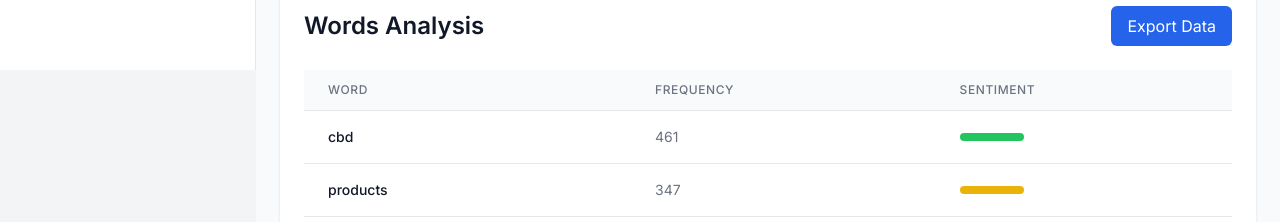
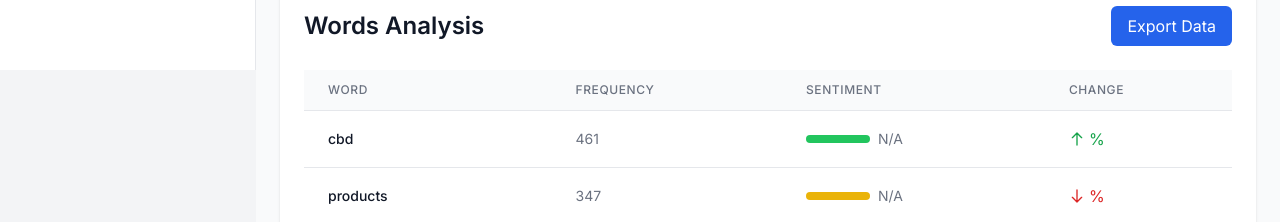
Before and after one commit to almog-gaya/aeoviewer, a Next.js app: page /dashboard in a window 1280 px wide. Shown: the part 730-952 px from the top of the page. Built offline with nearby package versions, Linux system fonts and the light colour scheme; no server answers; the database is empty.

Commit message:
Update sentiment display in dashboard to show 'N/A' for empty values and ensure sentiment values are correctly rendered in the table.

```diff
--- a/app/dashboard/page.tsx
+++ b/app/dashboard/page.tsx
@@ -109,7 +109,7 @@ export default function Dashboard() {
       .map(([word, { freq, sentiment }]) => ({
         word,
         freq,
-        sentiment: sentiment.length > 0 ? (sentiment.reduce((a, b) => a + b, 0) / sentiment.length).toFixed(2) : '',
+        sentiment: sentiment.length > 0 ? (sentiment.reduce((a, b) => a + b, 0) / sentiment.length).toFixed(2) : 'N/A',
       }))
       .sort((a, b) => b.freq - a.freq)
       .slice(0, 20);
@@ -445,9 +445,9 @@ export default function Dashboard() {
                       <th scope="col" className="px-6 py-3 text-left text-xs font-medium text-gray-500 uppercase tracking-wider">
                         Sentiment
                       </th>
-                      {/* <th scope="col" className="px-6 py-3 text-left text-xs font-medium text-gray-500 uppercase tracking-wider">
+                      <th scope="col" className="px-6 py-3 text-left text-xs font-medium text-gray-500 uppercase tracking-wider">
                         Change
-                      </th> */}
+                      </th>
                     </tr>
                   </thead>
                   <tbody className="bg-white divide-y divide-gray-200">
@@ -458,10 +458,10 @@ export default function Dashboard() {
                         <td className="px-6 py-4 whitespace-nowrap">
                           <div className="flex items-center">
                             <div className={`h-2 w-16 rounded-full ${index % 3 === 0 ? 'bg-green-500' : index % 3 === 1 ? 'bg-yellow-500' : 'bg-red-500'}`}></div>
-                            <span className="ml-2 text-sm text-gray-500">{''}</span>
+                            <span className="ml-2 text-sm text-gray-500">{word.sentiment}</span>
                           </div>
                         </td>
-                        {/* <td className="px-6 py-4 whitespace-nowrap">
+                        <td className="px-6 py-4 whitespace-nowrap">
                           <div className={`flex items-center ${index % 2 === 0 ? 'text-green-600' : 'text-red-600'}`}>
                             <svg className="w-4 h-4 mr-1" fill="none" stroke="currentColor" viewBox="0 0 24 24">
                               <path strokeLinecap="round" strokeLinejoin="round" strokeWidth="2"
@@ -470,7 +470,7 @@ export default function Dashboard() {
                             </svg>
                             <span>{}%</span>
                           </div>
-                        </td> */}
+                        </td>
                       </tr>
                     ))}
                   </tbody>
```
